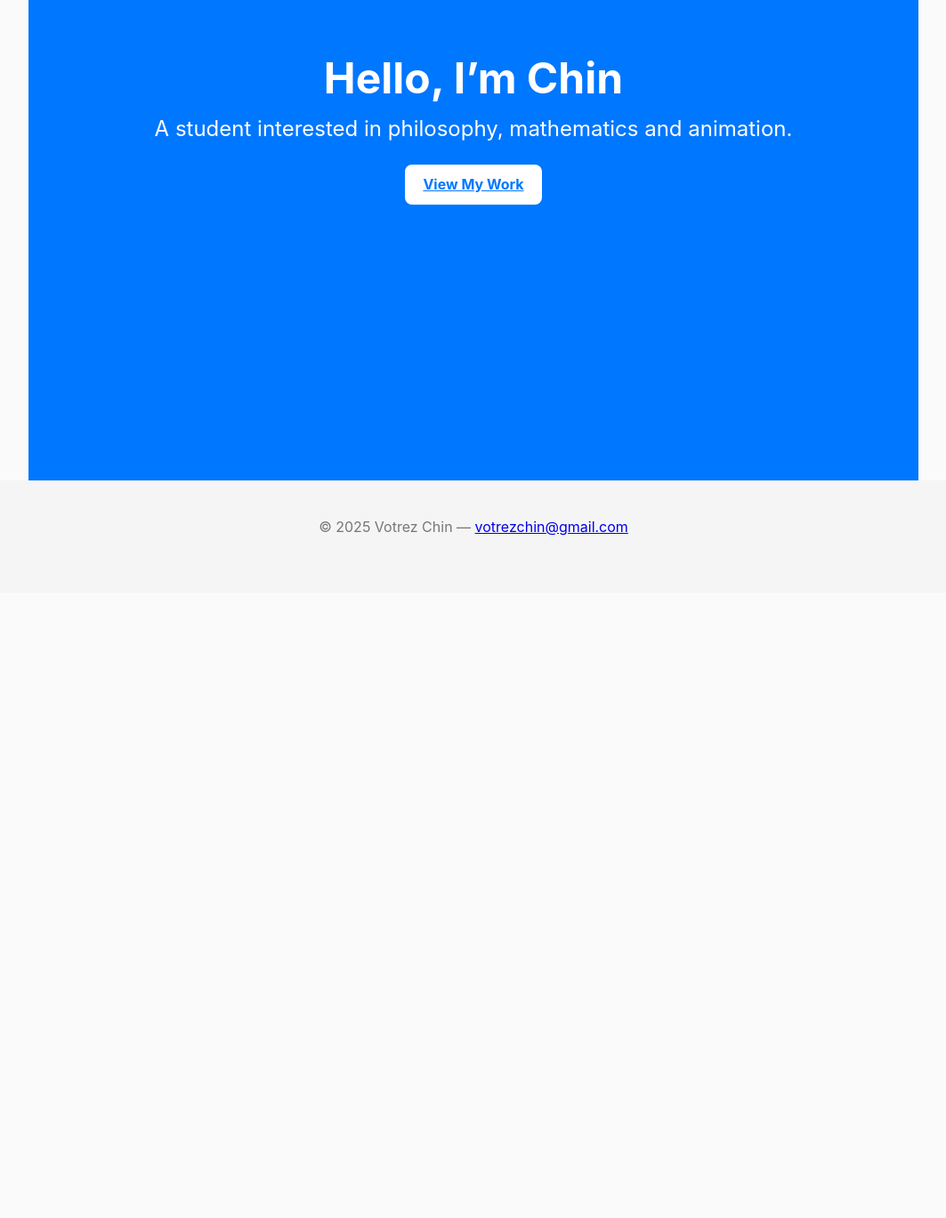
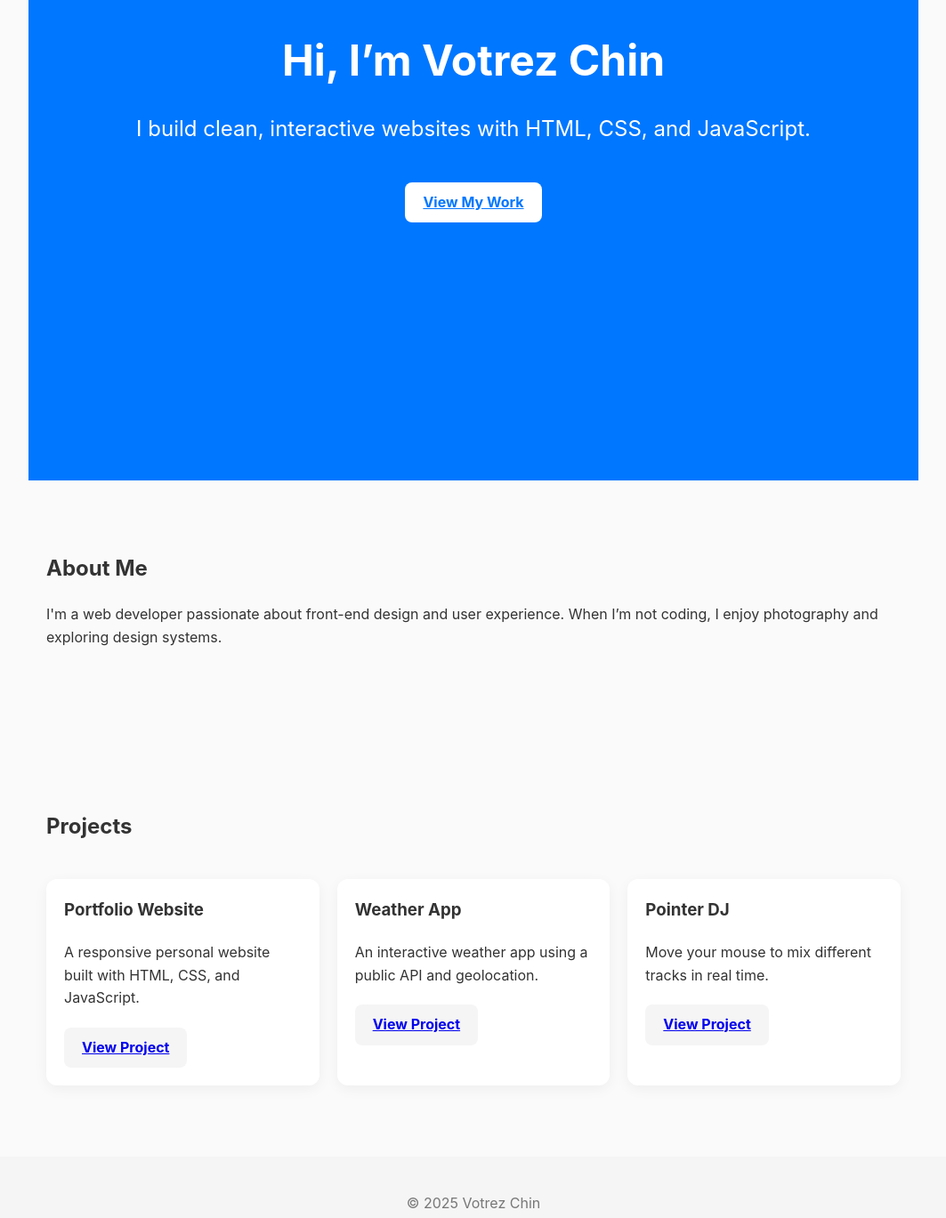
Before and after one commit to Votrez-Chin/votrez-chin.github.io, a plain HTML site: page index.html in a window 1280 px wide. Shown: the part 260-1629 px from the top of the page at 89% size, without its empty margins (108-1171 px from the left). Before the commit the page ends 926 px from the top, so only its background shows below. Drawn offline with Linux system fonts and the light colour scheme.

Commit message:
Update index.html

```diff
--- a/index.html
+++ b/index.html
@@ -1,35 +1,64 @@
 <!DOCTYPE html>
 <html lang="en">
 <head>
-  <meta charset="UTF-8" />
-  <meta name="viewport" content="width=device-width, initial-scale=1.0" />
-  <title>Home | Votrez Chin</title>
-  <link rel="stylesheet" href="style.css" />
+  <meta charset="UTF-8">
+  <meta name="viewport" content="width=device-width, initial-scale=1.0">
+  <title>Votrez Chin | Web Developer</title>
+  <link rel="stylesheet" href="style.css">
 </head>
 <body>
+
+  <!-- Navbar -->
   <header class="navbar">
     <h1 class="logo">Votrez Chin</h1>
     <nav>
       <ul>
-        <li><a href="index.html" class="active">Home</a></li>
-        <li><a href="about.html">About</a></li>
-        <li><a href="projects.html">Projects</a></li>
+        <li><a href="#home" class="active">Home</a></li>
+        <li><a href="#about">About</a></li>
+        <li><a href="#projects">Projects</a></li>
       </ul>
     </nav>
   </header>
 
-  <section class="hero">
-    <div class="hero-content">
-      <h2>Hello, I’m Chin</h2>
-      <p>A student interested in philosophy, mathematics and animation.</p>
-      <a href="projects.html" class="btn">View My Work</a>
+  <!-- Hero Section -->
+  <section id="home" class="hero">
+    <h2>Hi, I’m Votrez Chin</h2>
+    <p>I build clean, interactive websites with HTML, CSS, and JavaScript.</p>
+    <a href="#projects" class="btn">View My Work</a>
+  </section>
+
+  <!-- About Section -->
+  <section id="about" class="about fade-in">
+    <h2>About Me</h2>
+    <p>I'm a web developer passionate about front-end design and user experience. When I’m not coding, I enjoy photography and exploring design systems.</p>
+  </section>
+
+  <!-- Projects Section -->
+  <section id="projects" class="projects fade-in">
+    <h2>Projects</h2>
+    <div class="projects-grid">
+      <div class="project-card">
+        <h3>Portfolio Website</h3>
+        <p>A responsive personal website built with HTML, CSS, and JavaScript.</p>
+        <a href="pointerDJ.html" class="btn">View Project</a>
+      </div>
+      <div class="project-card">
+        <h3>Weather App</h3>
+        <p>An interactive weather app using a public API and geolocation.</p>
+        <a href="#" class="btn">View Project</a>
+      </div>
+      <div class="project-card">
+        <h3>Pointer DJ</h3>
+        <p>Move your mouse to mix different tracks in real time.</p>
+        <a href="pointerDJ.html" class="btn">View Project</a>
+      </div>
     </div>
   </section>
 
+  <!-- Footer -->
   <footer>
-    <p>© 2025 Votrez Chin — <a href="mailto:votrezchin@gmail.com">votrezchin@gmail.com</a></p>
+    <p>© 2025 Votrez Chin</p>
   </footer>
 
-  <script src="script.js"></script>
 </body>
 </html>
```
